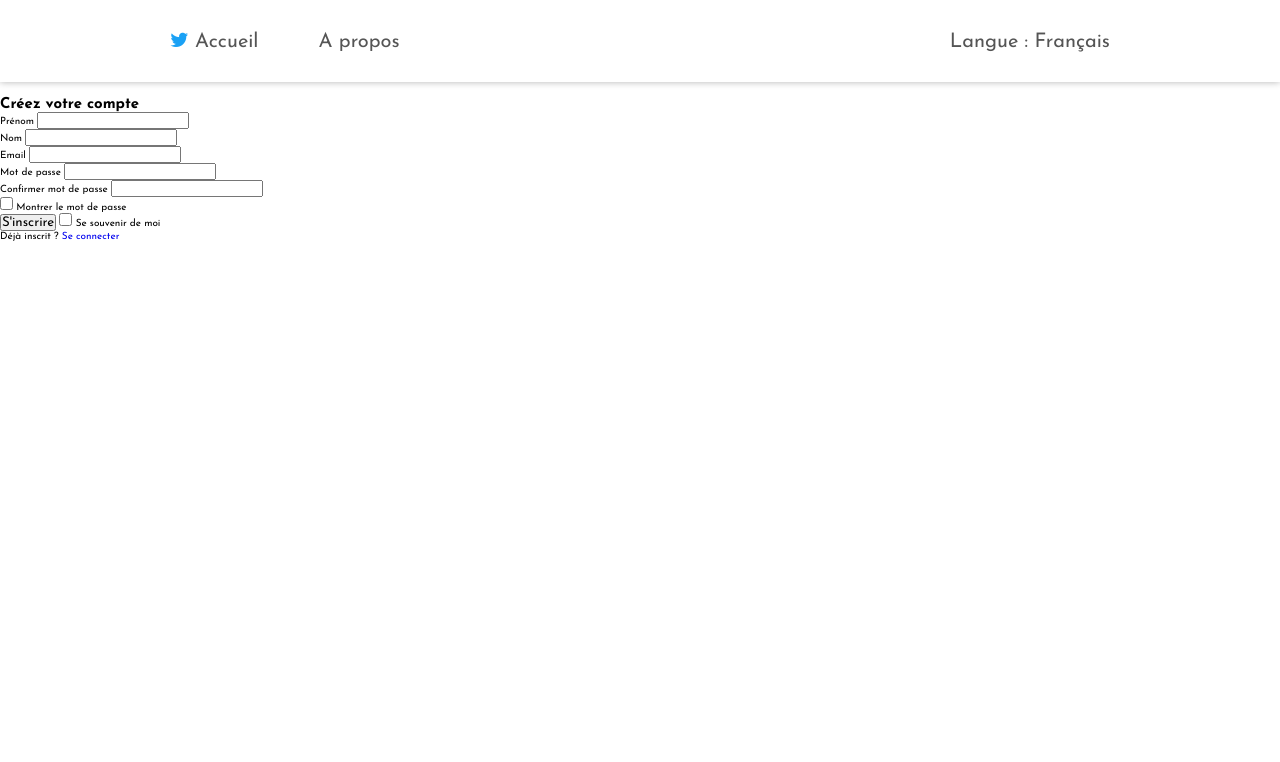
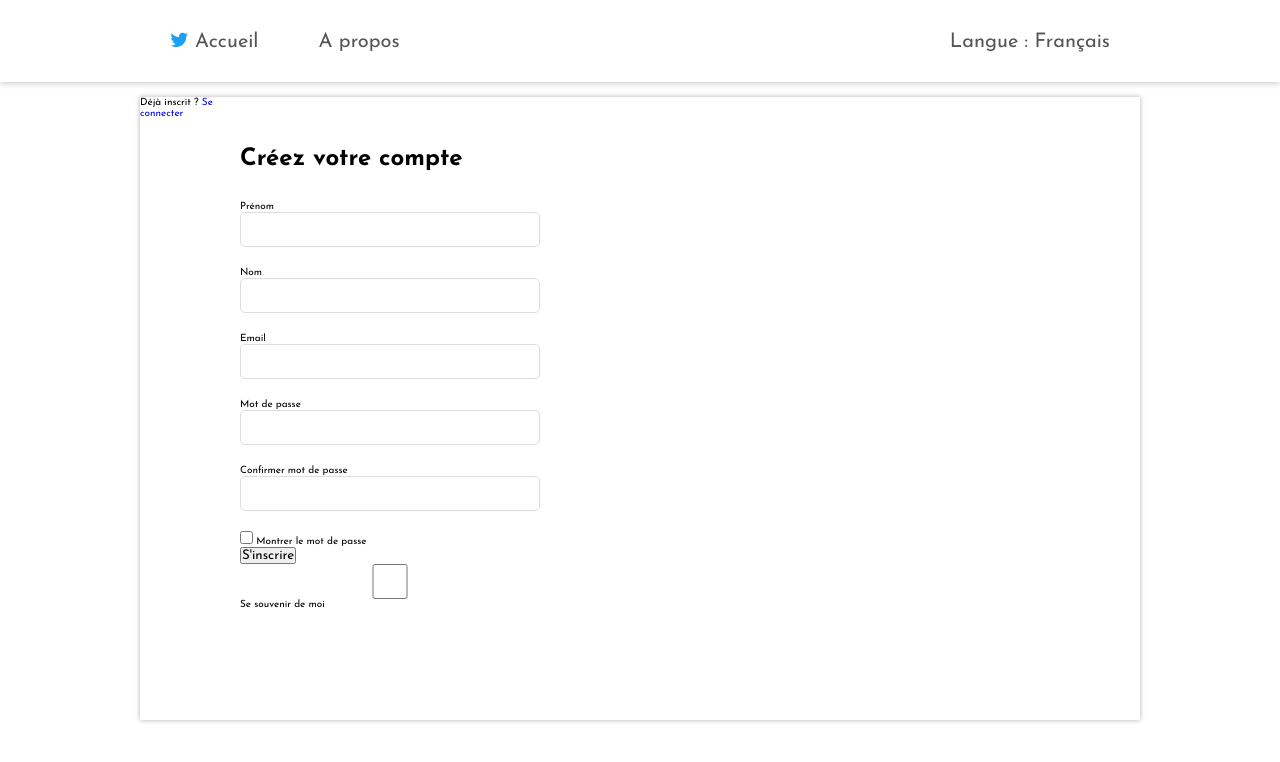
Before and after one commit to elias-cardon/jobber, a PHP site: page /sign.php in a window 1280 px wide. Shown: the top 762 px of the page. Run offline with PHP 8.4, Linux system fonts and the light colour scheme.

Commit message:
Formulaire d'inscription en cours

```diff
--- a/frontend/assets/css/sign.css
+++ b/frontend/assets/css/sign.css
@@ -55,3 +55,42 @@ section.sign-container .nav-header-sign__up ul{
     font-size: 2rem;
     color : #1aa1f5;
 }
+
+.form-container{
+    grid-column: 2/3;
+    grid-row: 2/3;
+    background-color: #fff;
+    box-shadow: 0 0 0.5rem rgb(0 0 0 / 30%);
+    width: 100rem;
+    display: grid;
+    grid-template-columns: 10rem 8fr;
+    grid-template-rows: 2fr 100px;
+}
+
+.form-container .form-content{
+    grid-column: 2/-1;
+    grid-row: 1/2;
+    padding: 5rem 0 1rem 0;
+}
+
+.header-form-content h2{
+    font-size: 2.4rem;
+    margin-bottom: 3rem;
+}
+
+.formField{
+    display: flex;
+    flex-direction: column;
+}
+
+.form-group{
+    margin-bottom: 2rem;
+}
+
+input:not(.form-checkbox){
+    width: 30rem;
+    display: block;
+    height: 3.5rem;
+    border: 0.1rem solid #ddd;
+    border-radius: 0.5rem
+}
```
